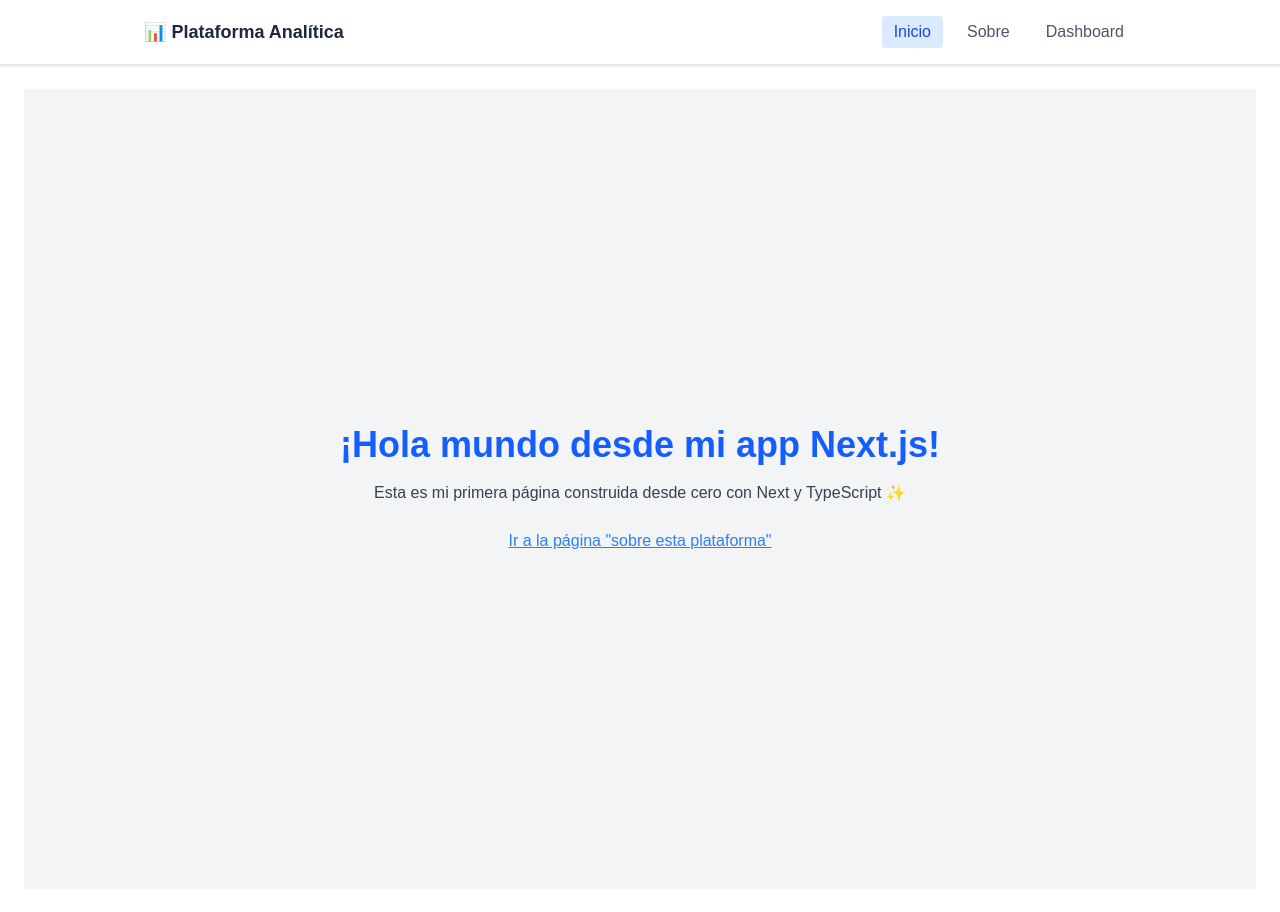
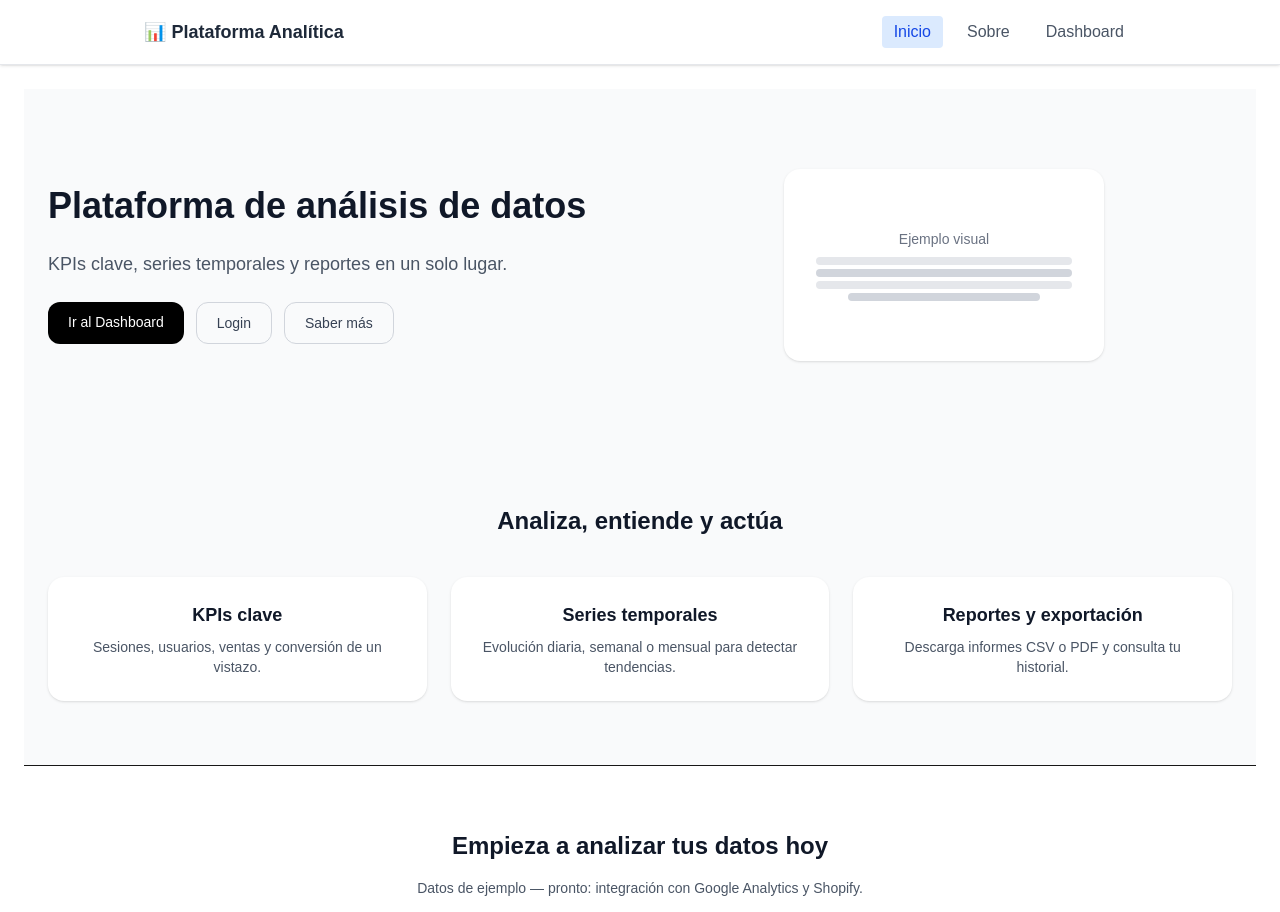
Before and after one commit to Aida230/plataforma-analitica, a Next.js app in the folder apps/web/: page / in a window 1280 px wide. Shown: the top 912 px of the page. Built offline with nearby package versions, Linux system fonts and the light colour scheme.

Commit message:
home page

```diff
--- a/apps/web/src/app/page.tsx
+++ b/apps/web/src/app/page.tsx
@@ -1,21 +1,109 @@
-import Link from "next/link";
+'use client';
+import React from 'react';
+import Link from 'next/link';
 
-export default function Home() {
+/**
+ * Página de inicio (Home)
+ * - Hero principal con título, subtítulo y CTAs
+ * - Sección de Highlights (3 bloques)
+ * - CTA final
+ */
+export default function HomePage() {
   return (
-    <main className="min-h-screen flex flex-col items-center justify-center bg-gray-100">
-      <h1 className="text-4xl font-bold text-blue-600">
-        ¡Hola mundo desde mi app Next.js!
+    <div className="bg-gray-50 min-h-screen">
+      {/* HERO */}
+      <section className="max-w-7xl mx-auto grid md:grid-cols-2 items-center gap-8 px-6 py-20">
+        <div className="space-y-6">
+          <h1 className="text-4xl font-bold text-gray-900">
+            Plataforma de análisis de datos
           </h1>
-      <p className="mt-4 text-gray-700">
-        Esta es mi primera página construida desde cero con Next y TypeScript ✨
+          <p className="text-gray-600 text-lg">
+            KPIs clave, series temporales y reportes en un solo lugar.
           </p>
 
+          <div className="flex flex-wrap gap-3">
+            <Link
+              href="/dashboard"
+              className="px-5 py-2.5 rounded-xl bg-black text-white text-sm font-medium hover:bg-gray-800 transition-colors"
+            >
+              Ir al Dashboard
+            </Link>
+            <Link
+              href="/login"
+              className="px-5 py-2.5 rounded-xl border border-gray-300 text-gray-700 text-sm font-medium hover:bg-gray-100 transition-colors"
+            >
+              Login
+            </Link>
             <Link
               href="/about"
-        className="mt-6 text-blue-500 underline hover:text-blue-700 transition-colors"
+              className="px-5 py-2.5 rounded-xl border border-gray-300 text-gray-700 text-sm font-medium hover:bg-gray-100 transition-colors"
             >
-        Ir a la página "sobre esta plataforma"
+              Saber más
             </Link>
-    </main>
+          </div>
+        </div>
+
+        {/* Imagen o mock visual */}
+        <div className="hidden md:flex items-center justify-center">
+          <div className="bg-white shadow rounded-2xl p-8 w-80 h-48 flex flex-col justify-center text-center">
+            <p className="text-gray-500 text-sm mb-2">Ejemplo visual</p>
+            <div className="h-2 bg-gray-200 rounded mb-1"></div>
+            <div className="h-2 bg-gray-300 rounded mb-1"></div>
+            <div className="h-2 bg-gray-200 rounded mb-1"></div>
+            <div className="h-2 bg-gray-300 rounded w-3/4 mx-auto"></div>
+          </div>
+        </div>
+      </section>
+
+      {/* HIGHLIGHTS */}
+      <section className="max-w-7xl mx-auto px-6 py-16 space-y-10">
+        <h2 className="text-2xl font-semibold text-gray-900 text-center">
+          Analiza, entiende y actúa
+        </h2>
+
+        <div className="grid sm:grid-cols-2 lg:grid-cols-3 gap-6">
+          <HighlightCard
+            title="KPIs clave"
+            text="Sesiones, usuarios, ventas y conversión de un vistazo."
+          />
+          <HighlightCard
+            title="Series temporales"
+            text="Evolución diaria, semanal o mensual para detectar tendencias."
+          />
+          <HighlightCard
+            title="Reportes y exportación"
+            text="Descarga informes CSV o PDF y consulta tu historial."
+          />
+        </div>
+      </section>
+
+      {/* CTA FINAL */}
+      <section className="bg-white border-t">
+        <div className="max-w-7xl mx-auto px-6 py-16 text-center space-y-4">
+          <h2 className="text-2xl font-semibold text-gray-900">
+            Empieza a analizar tus datos hoy
+          </h2>
+          <p className="text-gray-600 text-sm">
+            Datos de ejemplo — pronto: integración con Google Analytics y Shopify.
+          </p>
+          <Link
+            href="/dashboard"
+            className="inline-block px-5 py-2.5 rounded-xl bg-black text-white text-sm font-medium hover:bg-gray-800 transition-colors"
+          >
+            Abrir Dashboard
+          </Link>
+        </div>
+      </section>
+    </div>
   );
 }
+
+/** Tarjeta de highlight reutilizable */
+function HighlightCard({ title, text }: { title: string; text: string }) {
+  return (
+    <div className="bg-white rounded-2xl shadow p-6 text-center space-y-2">
+      <h3 className="text-lg font-semibold text-gray-900">{title}</h3>
+      <p className="text-sm text-gray-600">{text}</p>
+    </div>
+  );
+}
```
Lines whose indentation alone changed are shown as unchanged.
